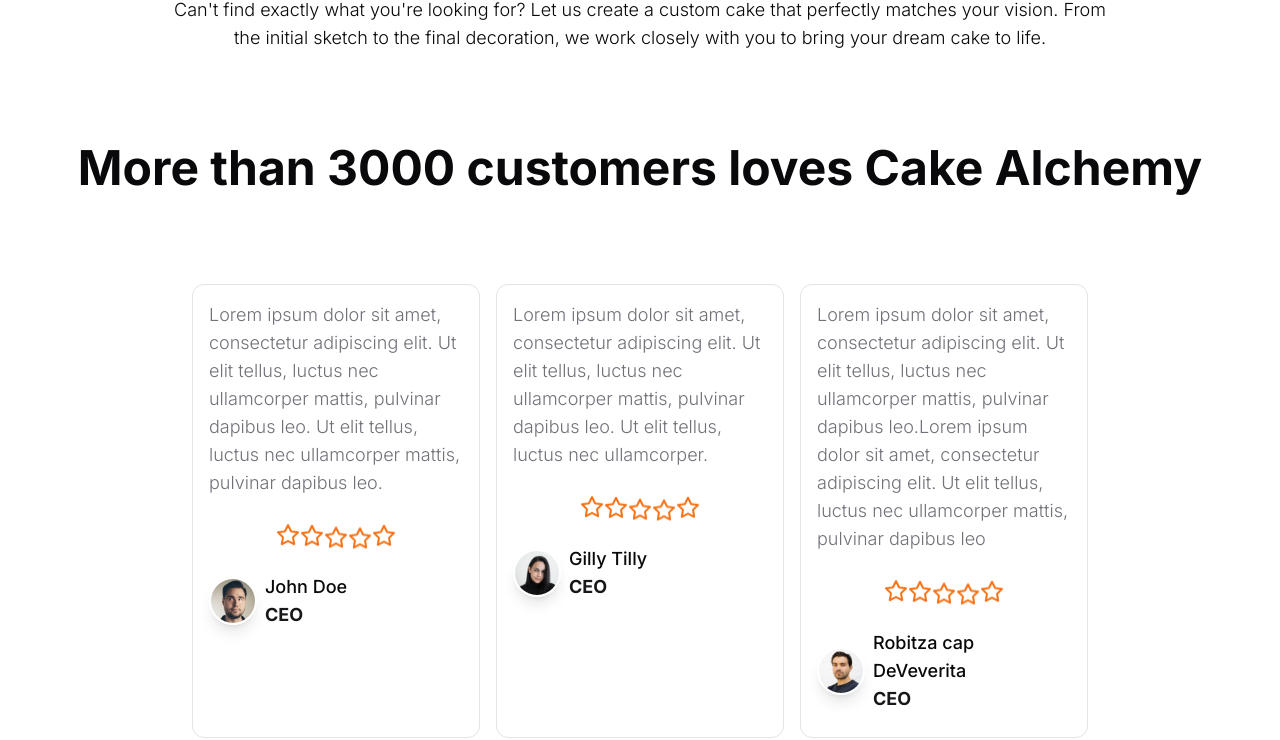
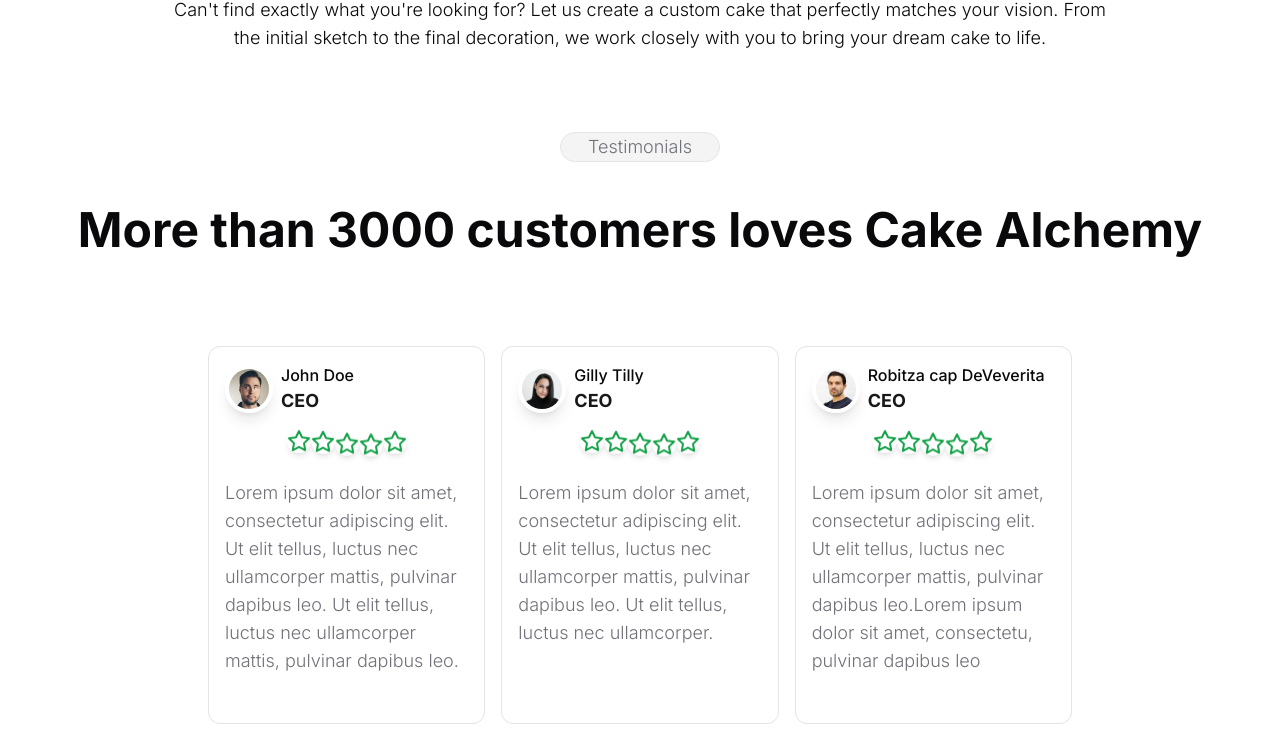
Before and after one commit to lucianRosuAtc/Cake-Alchemy, a Next.js app: page / in a window 1280 px wide. Shown: the part 5574-6314 px from the top of the page. Built offline with nearby package versions, Linux system fonts and the light colour scheme.

Commit message:
Update BounceStars and Testimonials components
- Update BounceStars component to use shadow and rounded styles for stars
- Update Testimonials component to improve layout and add subtitle for testimonials

```diff
--- a/components/BounceStars.tsx
+++ b/components/BounceStars.tsx
@@ -3,20 +3,13 @@
 export default function BounceStars() {
   return (
 
-          <div className="flex items-center justify-center my-5 text-orange-500">
-                                    <Star  className='animate-bounce transition-all'/>
-                                    <Star className='animate-bounce transition-all delay-150'/>
-                                    <Star className='animate-bounce transition-all delay-300'/>
-                                    <Star className='animate-bounce transition-all delay-500'/>
-                                    <Star className='animate-bounce transition-all delay-700'/>
-                                </div>
+    <div className="flex items-center justify-center my-5 text-primary dark:text-orange-500">
+      <Star className='animate-bounce transition-all shadow-md dark:shadow-inner rounded-full' />
+      <Star className='animate-bounce transition-all shadow-md dark:shadow-inner rounded-full delay-150' />
+      <Star className='animate-bounce transition-all shadow-md dark:shadow-inner rounded-full delay-300' />
+      <Star className='animate-bounce transition-all shadow-md dark:shadow-inner rounded-full delay-500' />
+      <Star className='animate-bounce transition-all shadow-md dark:shadow-inner rounded-full delay-700' />
+    </div>
 
   )
 }
-
-
-{/* stars  */}
-
- {/* <p className="text-7xl bg-gradient-to-b from-primary to-neutral-100 bg-clip-text text-transparent font-bold">
-          Better Design for
-        </p> */}
--- a/components/Testimonials.tsx
+++ b/components/Testimonials.tsx
@@ -6,27 +6,24 @@
 export default function Testimonials() {
 
     return (
-        <div className="mx-auto px-4">
-<h2 className="flex items-center justify-center">More than 3000 customers loves Cake Alchemy</h2>
-            <div className='grid grid-cols-1 sm:grid-cols-2 md:grid-cols-3 gap-4 max-w-4xl mx-auto justify-center my-12 md:my-20'>
+        <div className="flex flex-col items-center justify-center px-4">
+            <p className="subtitle flex items-center justify-center w-40 border rounded-full bg-secondary">Testimonials</p>
+            <h2 className="flex items-center justify-center">More than 3000 customers loves Cake Alchemy</h2>
+            <div className='grid grid-cols-1 sm:grid-cols-2 md:grid-cols-3 gap-4 max-w-4xl mx-auto justify-center my-12 md:my-20 px-4'>
                 {TestimonialData.map((testimonial) => (
                     <div key={testimonial.id} className="border rounded-xl p-4 max-w-72 h-auto mx-auto">
                         <div className="mb-2">
                             <div className="">
-                                <p className="subtitle">
-                                    {testimonial.desc}
-                                </p>
-                                <BounceStars />
                                 <div className="flex items-center">
                                     <Image
                                         src={testimonial.image}
                                         alt={testimonial.name}
                                         width="40"
                                         height="40"
-                                        className='object-center object-cover h-12 w-12 rounded-full border-2 border-white shadow-lg dark:border-primary/80 mr-2'
+                                        className='object-center object-cover h-12 w-12 rounded-full border-4 border-white shadow-lg dark:border-primary/80 mr-2'
                                     />
                                     <div className="flex flex-col">
-                                        <p className="text-sm md:text-lg font-medium">
+                                        <p className="text-sm md:text-base font-medium">
                                             {testimonial.name}
                                         </p>
                                         <p className="subtitle2">
@@ -35,6 +32,10 @@
                                     </div>
 
                                 </div>
+                                <BounceStars />
+                                <p className="subtitle">
+                                    {testimonial.desc}
+                                </p>
                             </div>
                         </div>
                     </div>
--- a/components/components-data/testimonial-data.tsx
+++ b/components/components-data/testimonial-data.tsx
@@ -20,7 +20,7 @@
         name: "Robitza cap DeVeverita",
         title: "CEO",
         image: "/img/Testimonials/9.png",
-        desc: "Lorem ipsum dolor sit amet, consectetur adipiscing elit. Ut elit tellus, luctus nec ullamcorper mattis, pulvinar dapibus leo.Lorem ipsum dolor sit amet, consectetur adipiscing elit. Ut elit tellus, luctus nec ullamcorper mattis, pulvinar dapibus leo",
+        desc: "Lorem ipsum dolor sit amet, consectetur adipiscing elit. Ut elit tellus, luctus nec ullamcorper mattis, pulvinar dapibus leo.Lorem ipsum dolor sit amet, consectetu, pulvinar dapibus leo",
     },
     {
         id: 4,
@@ -41,7 +41,7 @@
         name: "Melanie Geta",
         title: "CEO",
         image: "/img/Testimonials/17.jpg",
-        desc: "Lorem ipsum dolor sit amet, consectetur adipiscing elit. Ut elit tellus, luctus nec ullamcorper mattis, pulvinar dapibus leo.Lorem ipsum dolor sit amet, consectetur adipiscing elit. Ut elit tellus, luctus nec ullamcorper mattis, pulvinar dapibus leo",
+        desc: "Lorem ipsum dolor sit amet, consectetur adipiscing elit. Ut elit tellus, luctus nec ullamcorper mattis, pulvinar dapibus leo.Lorem ipsum dolor sit amet, consectetur adipiscing elit. Ut  pulvinar dapibus leo",
     },
 
 ]
```
